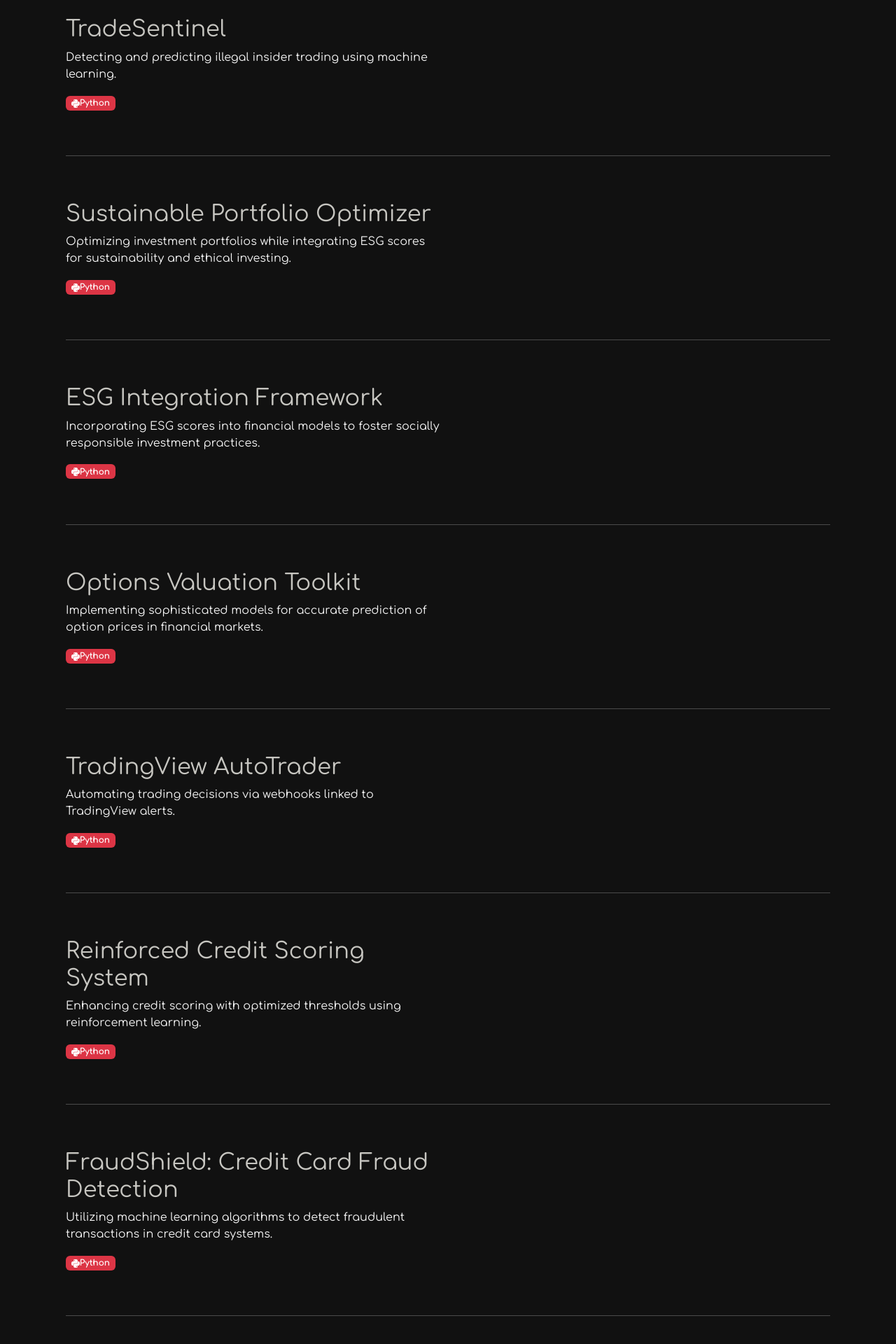
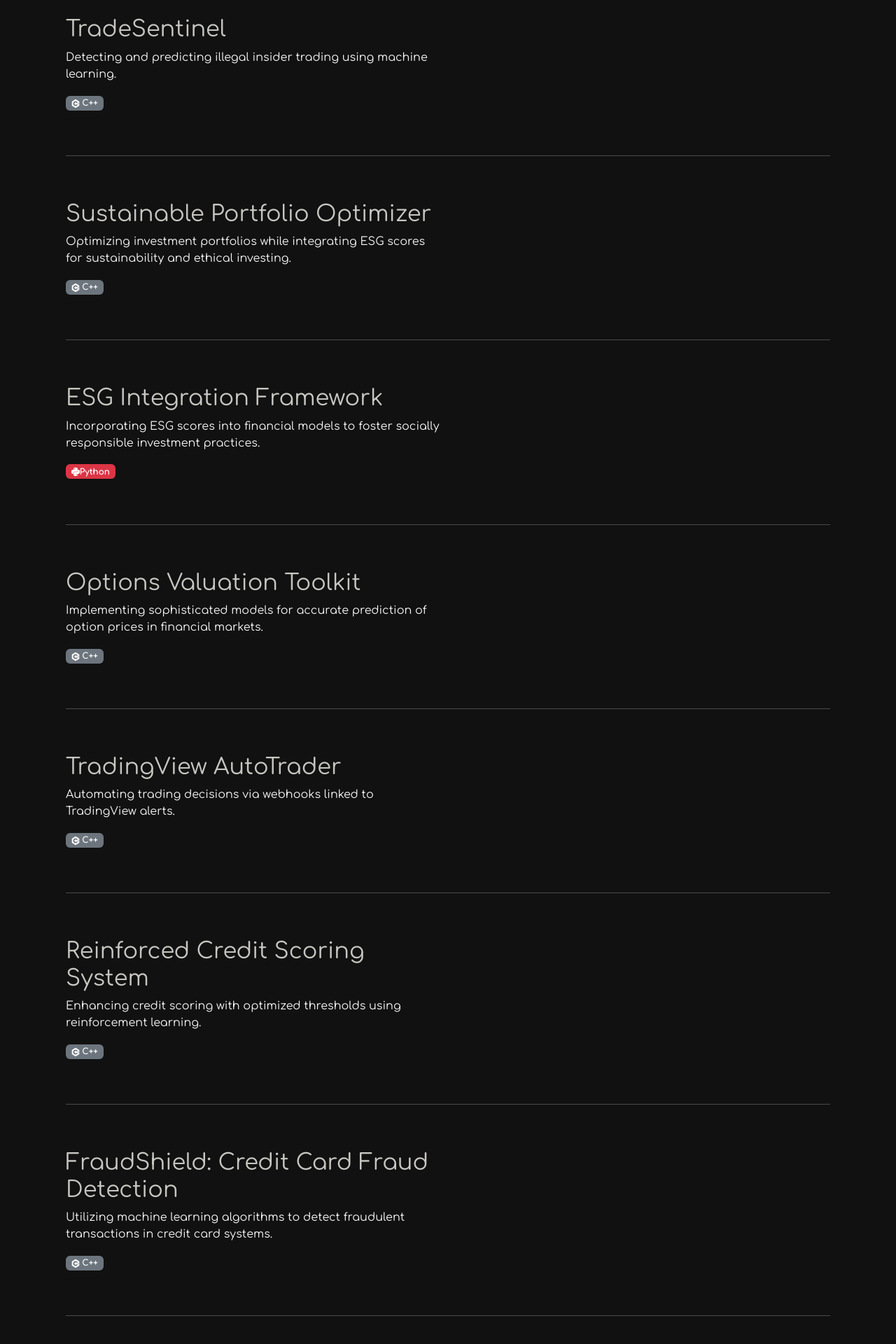
Before and after one commit to mohammmmmmmmmmed/personal-website, a React (Create React App) app: page /projects in a window 1280 px wide. Shown: the part 320-2240 px from the top of the page at 70% size. Built offline with nearby package versions, Linux system fonts and the light colour scheme.

Commit message:
Add files via upload

```diff
--- a/src/components/Projects.js
+++ b/src/components/Projects.js
@@ -119,7 +119,7 @@ const Projects = () => {
                 Detecting and predicting illegal insider trading using machine learning.
             </p>
             <div>
-                <PythonBadge />
+                <CPPBadge />
             </div>
         </Col>
         <Col xs={12} sm={6} md={6} className="justify-content-center align-items-center d-flex flex-column my-5">
@@ -134,7 +134,7 @@ const Projects = () => {
                 Optimizing investment portfolios while integrating ESG scores for sustainability and ethical investing.
             </p>
             <div>
-                <PythonBadge />
+                <CPPBadge />
             </div>
         </Col>
         <Col xs={12} sm={6} md={6} className="justify-content-center align-items-center d-flex flex-column my-5">
@@ -164,7 +164,7 @@ const Projects = () => {
                 Implementing sophisticated models for accurate prediction of option prices in financial markets.
             </p>
             <div>
-                <PythonBadge />
+                <CPPBadge />
             </div>
         </Col>
         <Col xs={12} sm={6} md={6} className="justify-content-center align-items-center d-flex flex-column my-5">
@@ -179,7 +179,7 @@ const Projects = () => {
                 Automating trading decisions via webhooks linked to TradingView alerts.
             </p>
             <div>
-                                <PythonBadge />
+                                <CPPBadge />
 
             </div>
         </Col>
@@ -195,7 +195,7 @@ const Projects = () => {
                 Enhancing credit scoring with optimized thresholds using reinforcement learning.
             </p>
             <div>
-                <PythonBadge />
+                <CPPBadge />
             </div>
         </Col>
         <Col xs={12} sm={6} md={6} className="justify-content-center align-items-center d-flex flex-column my-5">
@@ -210,7 +210,7 @@ const Projects = () => {
                 Utilizing machine learning algorithms to detect fraudulent transactions in credit card systems.
             </p>
             <div>
-                <PythonBadge />
+                <CPPBadge />
             </div>
         </Col>
         <Col xs={12} sm={6} md={6} className="justify-content-center align-items-center d-flex flex-column my-5">
@@ -225,7 +225,7 @@ const Projects = () => {
                 A trading bot that leverages sentiment analysis of market data to inform trade decisions.
             </p>
             <div>
-                <PythonBadge />
+                <CPPBadge />
             </div>
         </Col>
         <Col xs={12} sm={6} md={6} className="justify-content-center align-items-center d-flex flex-column my-5">
```
